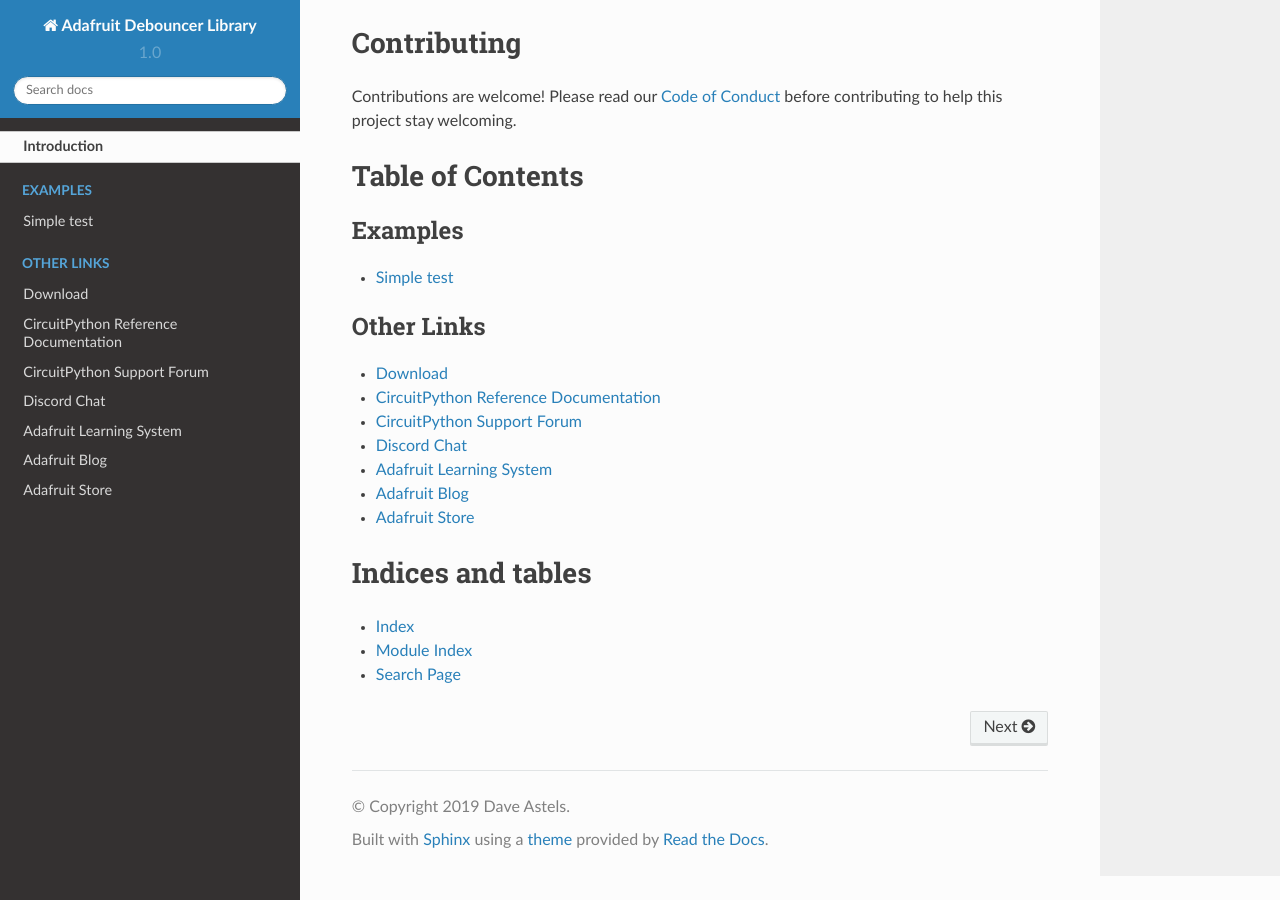
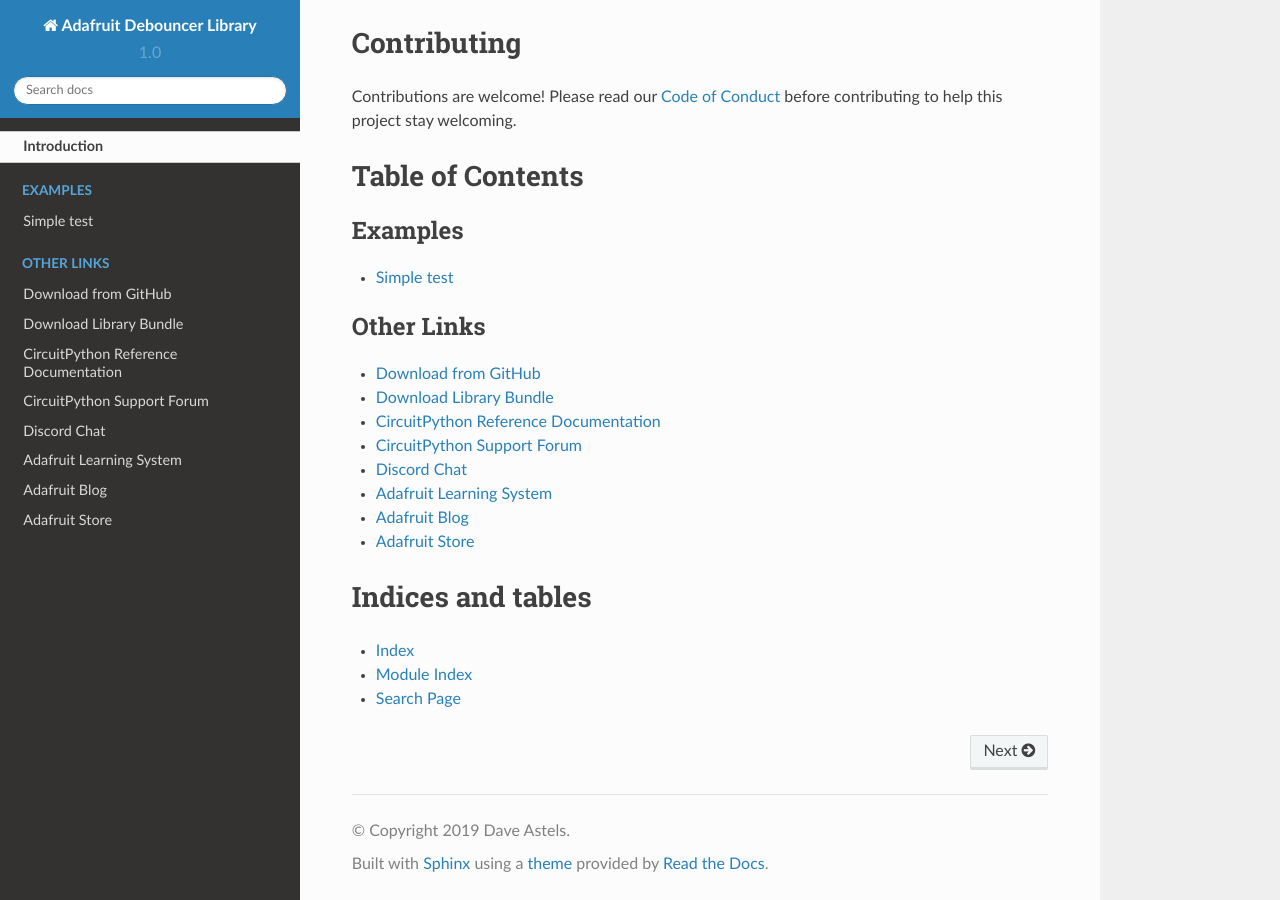
Before and after one commit to adafruit/Adafruit_CircuitPython_Debouncer, a Sphinx documentation site: the page built from docs/index.rst, in a window 1280 px wide and 900 px high, scrolled down 1092 px. Built offline with Sphinx 7.4.7 and the Read the Docs theme 2.0.0, drawn with Linux system fonts in a browser that asks for light colours.

Commit message:
Added cp.org link to index.rst

```diff
--- a/docs/index.rst
+++ b/docs/index.rst
@@ -29,7 +29,8 @@
 .. toctree::
     :caption: Other Links
 
-    Download <https://github.com/adafruit/adafruit_CircuitPython_debouncer/releases/latest>
+    Download from GitHub <https://github.com/adafruit/adafruit_CircuitPython_debouncer/releases/latest>
+    Download Library Bundle <https://circuitpython.org/libraries>
     CircuitPython Reference Documentation <https://docs.circuitpython.org>
     CircuitPython Support Forum <https://forums.adafruit.com/viewforum.php?f=60>
     Discord Chat <https://adafru.it/discord>
```
